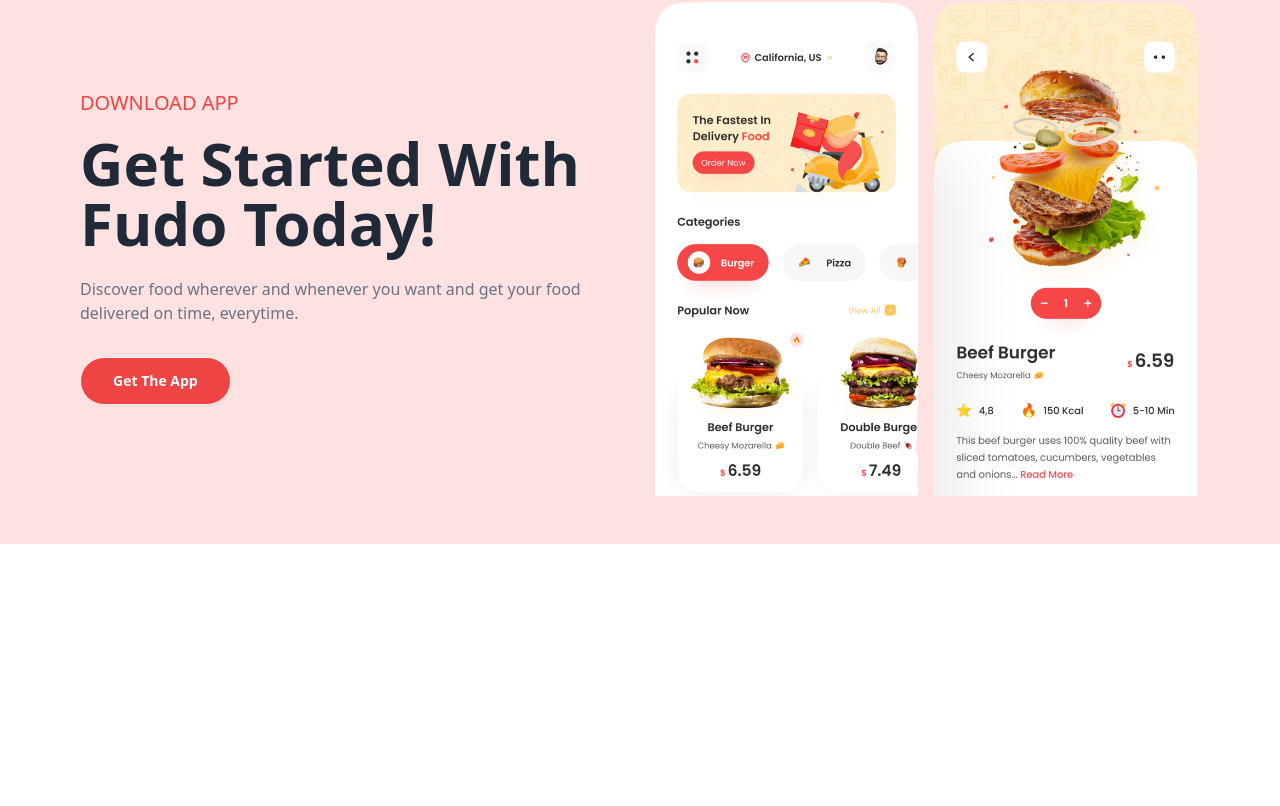
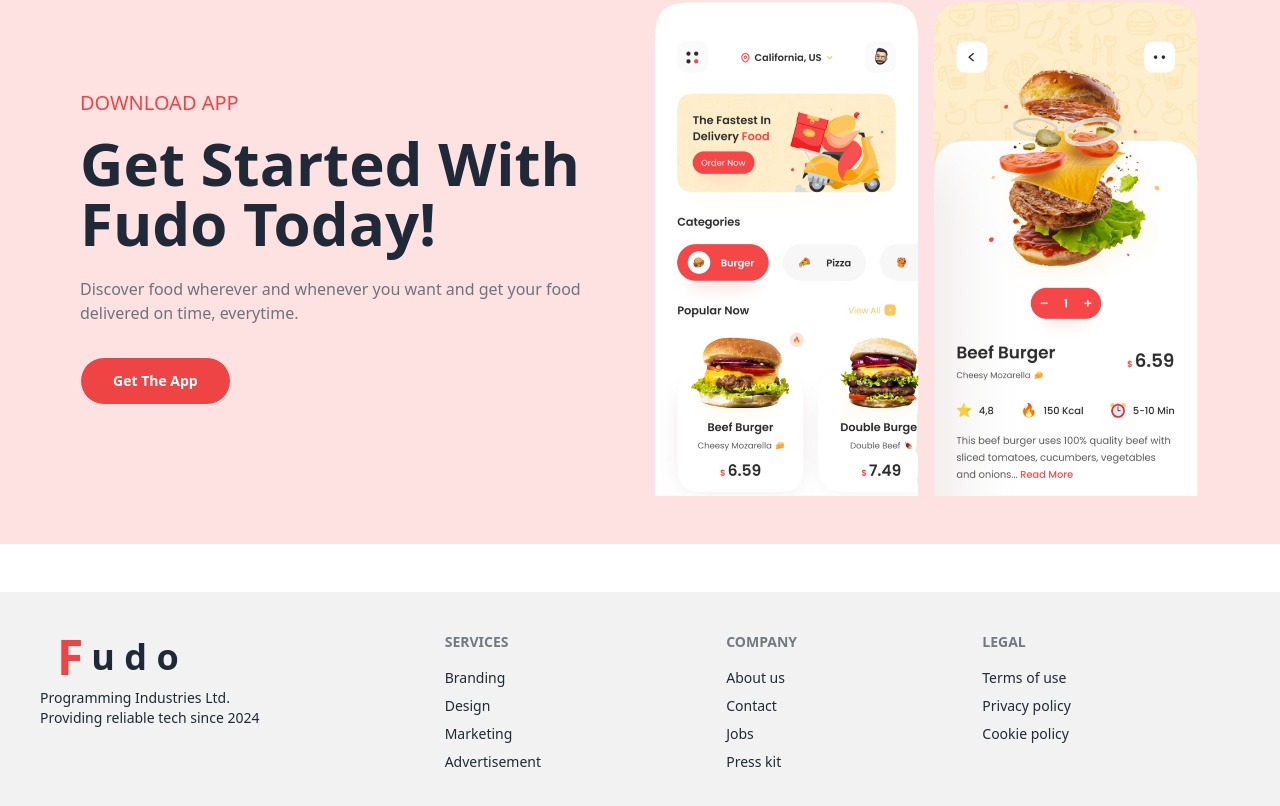
Before and after one commit to MdFuadAmir/Fudo.com, a React (Vite) app: page / in a window 1280 px wide. Shown: the part 3408-4214 px from the top of the page. Before the commit the page ends 3952 px from the top, so only its background shows below. Built offline with nearby package versions, Linux system fonts and the light colour scheme.

Commit message:
added footer section

```diff
--- a/src/Components/Comtact/Contact.jsx
+++ b/src/Components/Comtact/Contact.jsx
@@ -16,7 +16,6 @@
                 <img src={imagr} alt="" />
                 </div>
             </div>
-
         </div>
         </div>
     );
--- /dev/null
+++ b/src/Components/Footer/Footer.jsx
@@ -0,0 +1,41 @@
+
+
+const Footer = () => {
+    return (
+        <div className="mt-12">
+            <footer className="footer bg-base-200 text-base-content p-10">
+  <aside>
+  <a className="btn btn-ghost hover:bg-red-200 text-4xl"><span className="text-5xl text-red-500">F</span> u d o</a>
+    <p>
+    Programming Industries Ltd.
+      <br />
+      Providing reliable tech since 2024
+    </p>
+  </aside>
+  <nav>
+    <h6 className="footer-title">Services</h6>
+    <a className="link link-hover">Branding</a>
+    <a className="link link-hover">Design</a>
+    <a className="link link-hover">Marketing</a>
+    <a className="link link-hover">Advertisement</a>
+  </nav>
+  <nav>
+    <h6 className="footer-title">Company</h6>
+    <a className="link link-hover">About us</a>
+    <a className="link link-hover">Contact</a>
+    <a className="link link-hover">Jobs</a>
+    <a className="link link-hover">Press kit</a>
+  </nav>
+  <nav>
+    <h6 className="footer-title">Legal</h6>
+    <a className="link link-hover">Terms of use</a>
+    <a className="link link-hover">Privacy policy</a>
+    <a className="link link-hover">Cookie policy</a>
+  </nav>
+</footer>
+
+        </div>
+    );
+};
+
+export default Footer;
--- a/src/Root/Root.jsx
+++ b/src/Root/Root.jsx
@@ -1,5 +1,6 @@
 import { Outlet } from "react-router-dom";
 import Header from "../Components/Header/Header";
+import Footer from "../Components/Footer/Footer";
 
 
 const Root = () => {
@@ -7,6 +8,7 @@
         <div className="mx-auto max-w-7xl">
             <Header/>
             <Outlet/>
+            <Footer/>
         </div>
     );
 };
```
